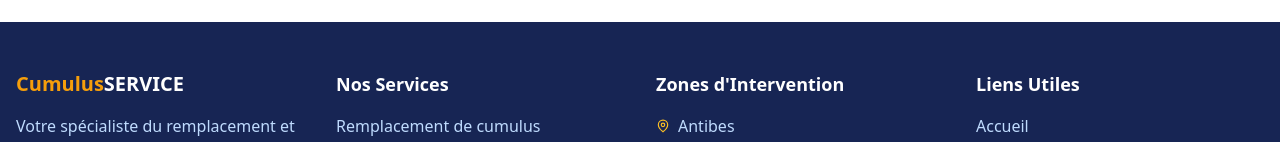
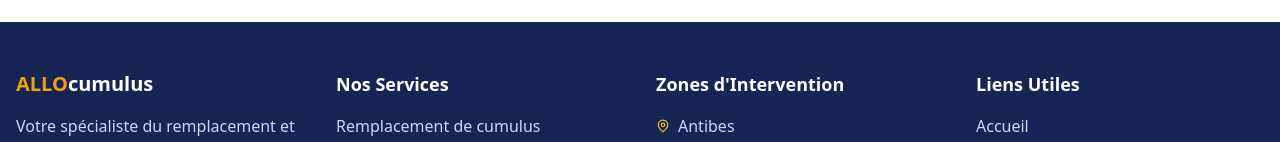
Before and after one commit to Kazimas78/cumulus, a React (Vite) app: page / in a window 1280 px wide. Shown: the part 4692-4834 px from the top of the page. Built offline with nearby package versions, Linux system fonts and the light colour scheme.

Commit message:
Update Footer.tsx

```diff
--- a/src/components/Footer.tsx
+++ b/src/components/Footer.tsx
@@ -8,8 +8,8 @@ export const Footer = () => {
         <div className="grid grid-cols-1 md:grid-cols-2 lg:grid-cols-4 gap-8 mb-12">
           <div>
             <div className="text-xl font-bold mb-4">
-              <span className="text-amber-500">Cumulus</span>
-              <span className="text-white">SERVICE</span>
+              <span className="text-amber-500">ALLO</span>
+              <span className="text-white">cumulus</span>
             </div>
             <p className="text-blue-200 mb-4">
               Votre spécialiste du remplacement et de l'installation de chauffe-eau à Antibes
```
